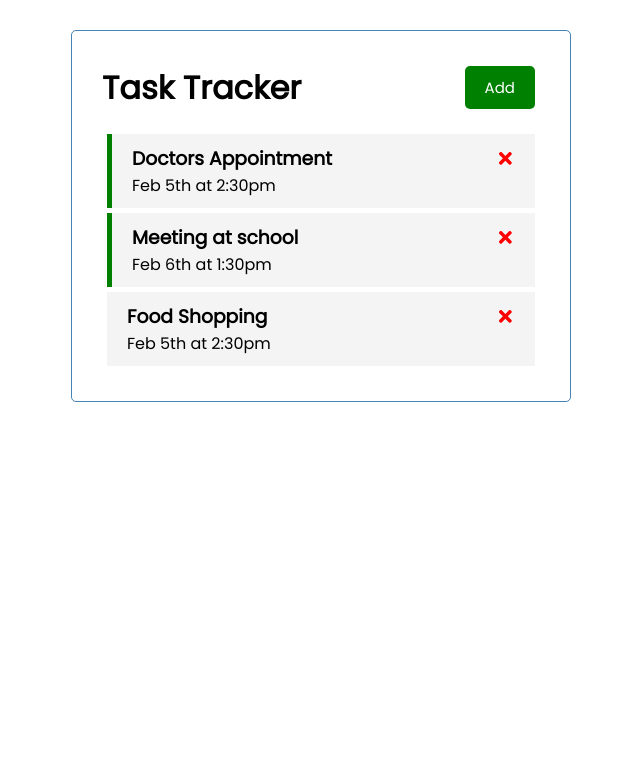
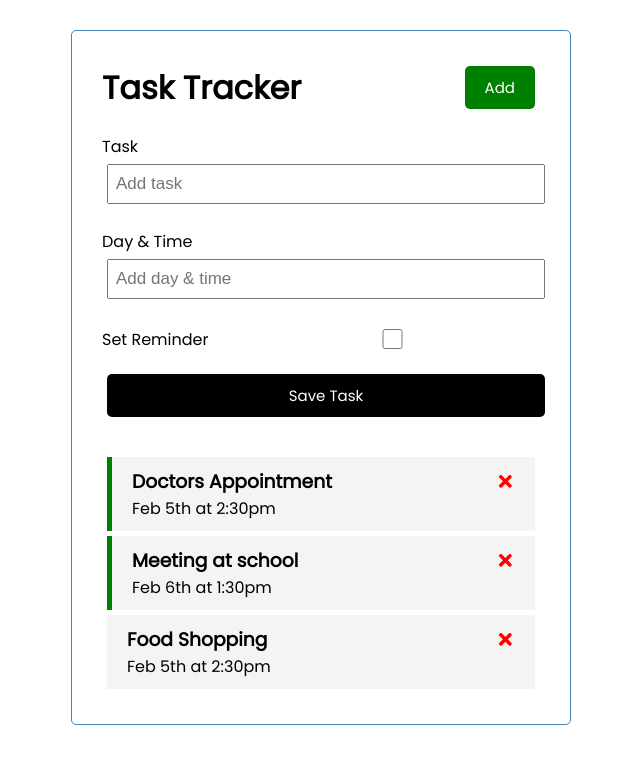
Before and after one commit to mleontenko/react-task-tracker, a React (Create React App) app: page / in a window 1280 px wide. Shown: the top 764 px of the page, without its empty margins (319-959 px from the left). Built offline with nearby package versions, Linux system fonts and the light colour scheme.

Commit message:
Add task form, form state

```diff
--- a/src/App.js
+++ b/src/App.js
@@ -1,6 +1,7 @@
 import Header from './components/Header'
 import Tasks from './components/Tasks'
 import { useState } from 'react'
+import AddTask from './components/AddTask'
 
 const App = () => {
   const [tasks, setTasks] = useState([
@@ -40,7 +41,8 @@ const App = () => {
 
   return (
     <div className='container'>
-      <Header/>
+      <Header />
+      <AddTask />
       {tasks.length > 0 ? <Tasks tasks={tasks} onDelete={deleteTask} onToggle={toggleReminder}/> : 'No tasks to show'}
     </div>
   )
--- /dev/null
+++ b/src/components/AddTask.js
@@ -0,0 +1,28 @@
+import { useState } from 'react'
+
+const AddTask = () => {
+    const [text, setText] = useState('')
+    const [day, setDay] = useState('')
+    const [reminder, setReminder] = useState(false)
+
+    return (
+        <form className='add-form'>
+            <div className='form-control'>
+                <label>Task</label>
+                <input type='text' placeholder='Add task' value={text} onChange={(e) => setText(e.target.value)} />
+            </div>
+            <div className='form-control'>
+                <label>Day & Time</label>
+                <input type='text' placeholder='Add day & time' value={day} onChange={(e) => setDay(e.target.value)} />
+            </div>
+            <div className='form-control form-control-check'>
+                <label>Set Reminder</label>
+                <input type='checkbox' value={reminder} onChange={(e) => setReminder(e.currentTarget.checked)}/>
+            </div>
+
+            <input type='submit' value='Save Task' className='btn btn-block' />
+        </form>
+    )
+}
+
+export default AddTask
```
